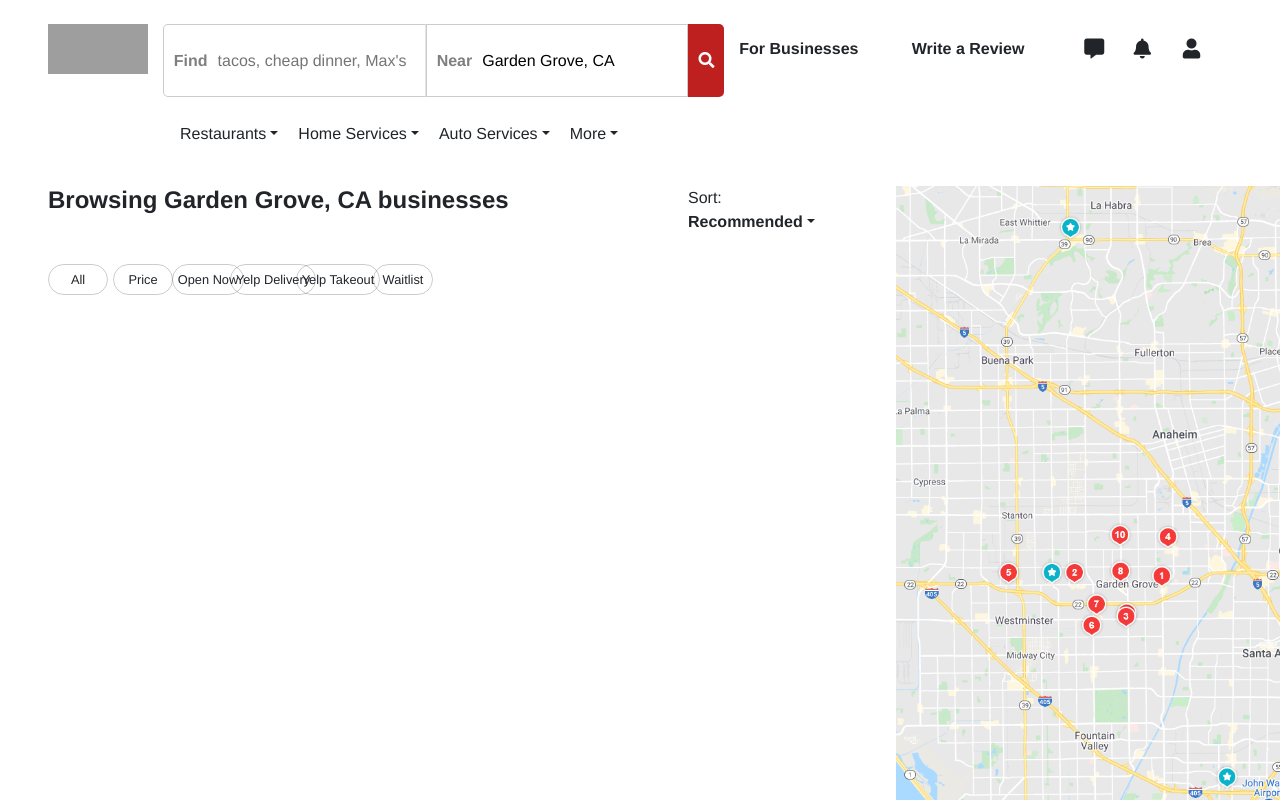
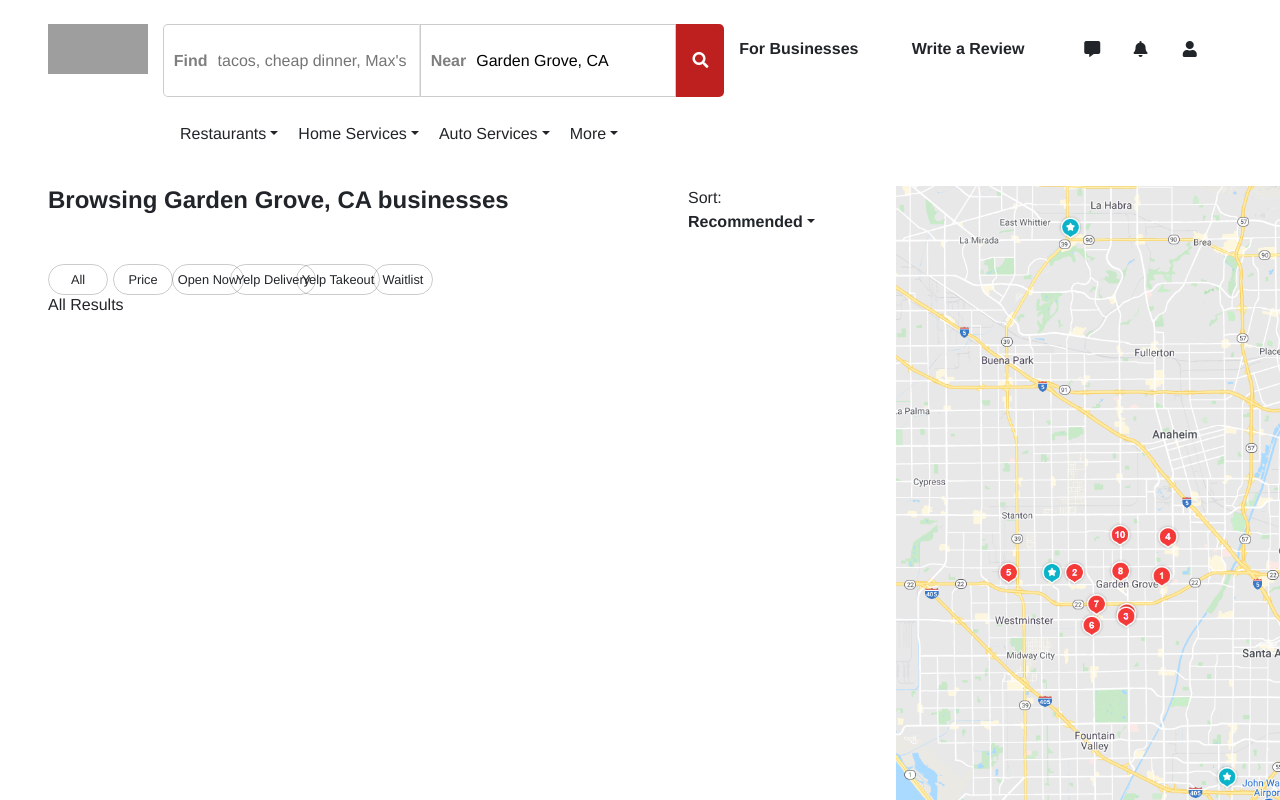
Before and after one commit to phu-trieu/yelp-clone, a React (Create React App) app: page / in a window 1280 px wide. Shown: the top 800 px of the page. Built offline with nearby package versions, Linux system fonts and the light colour scheme; grey boxes are pictures that could not be loaded.

Commit message:
renamed components

```diff
--- a/src/App.jsx
+++ b/src/App.jsx
@@ -1,12 +1,12 @@
 import { useState } from 'react';
 import Homepage from './Homepage';
-import SearchResults from './SearchResults';
+import Search from './Search';
 
 const App = () => {
   const [view, setView] = useState('SR');
   const checkView = () => {
     if (view === 'HP') return <Homepage setView={setView} />;
-    if (view === 'SR') return <SearchResults setView={setView} />;
+    if (view === 'SR') return <Search setView={setView} />;
   }
   return (
     <div>
--- /dev/null
+++ b/src/Search.jsx
@@ -0,0 +1,19 @@
+import React from 'react';
+import Header from './search-components/Header';
+import SearchFilters from './search-components/SearchFilters';
+import GoogleMap from './search-components/GoogleMap';
+import './search-components/Search.css';
+
+const Search = ({ setView }) => {
+  return (
+    <div>
+      <Header setView={setView} />
+      <div className="filters-map">
+        <SearchFilters />
+        <GoogleMap />
+      </div>
+    </div>
+  )
+}
+
+export default Search
--- a/src/SearchResults.jsx
+++ /dev/null
@@ -1,19 +0,0 @@
-import React from 'react';
-import Header from './search-result-components/Header';
-import SearchFilters from './search-result-components/SearchFilters';
-import GoogleMap from './search-result-components/GoogleMap';
-import './SearchResults.css';
-
-const SearchResults = ({ setView }) => {
-  return (
-    <div>
-      <Header setView={setView} />
-      <div className="filters-map">
-        <SearchFilters />
-        <GoogleMap />
-      </div>
-    </div>
-  )
-}
-
-export default SearchResults
--- a/src/homepage-components/Banner.jsx
+++ b/src/homepage-components/Banner.jsx
@@ -1,6 +1,5 @@
 import React from 'react';
 import BannerForm from './BannerForm';
-import '../Homepage.css';
 
 const Banner = ({setView}) => {
   return (
--- a/src/homepage-components/NextReview.jsx
+++ b/src/homepage-components/NextReview.jsx
@@ -1,7 +1,5 @@
 import React from 'react';
 import NextReviewCard from './NextReviewCard';
-import '../Homepage.css';
-import '../App.css';
 
 
 const NextReview = () => {
--- a/src/search-result-components/Header.jsx
+++ b/src/search-components/Header.jsx
@@ -1,6 +1,5 @@
 import React from 'react';
 import HeaderForm from './HeaderForm';
-import '../SearchResults.css';
 
 
 const Header = ({ setView }) => {
--- a/src/search-result-components/SearchFilters.jsx
+++ b/src/search-components/SearchFilters.jsx
@@ -43,6 +43,7 @@
           </div>
         </div>
       </div>
+      <h6>All Results</h6>
     </div>
   )
 }
```
Also changed, not shown: src/homepage-components/Homepage.css (renamed from src/Homepage.css), src/search-components/GoogleMap.jsx (renamed from src/search-result-components/GoogleMap.jsx), src/search-components/HeaderForm.jsx (renamed from src/search-result-components/HeaderForm.jsx), src/search-components/Search.css (renamed from src/SearchResults.css).
